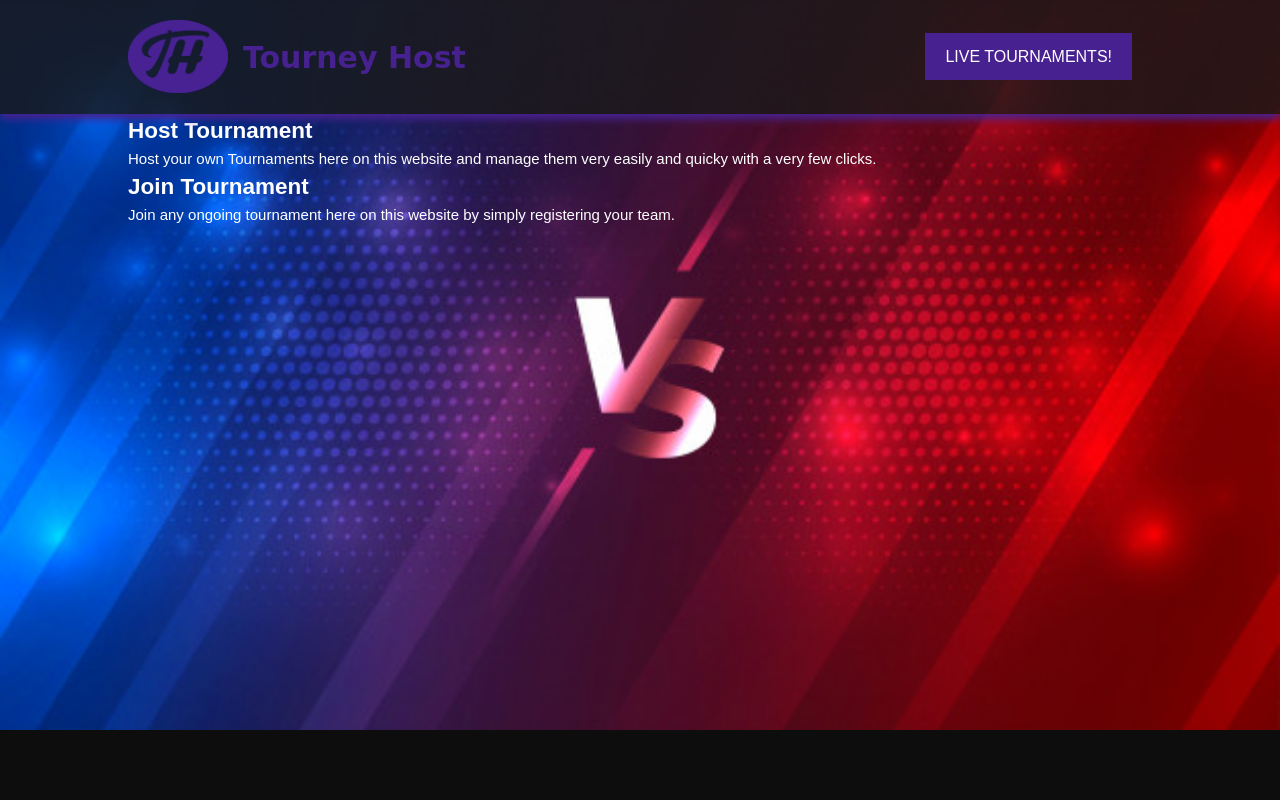
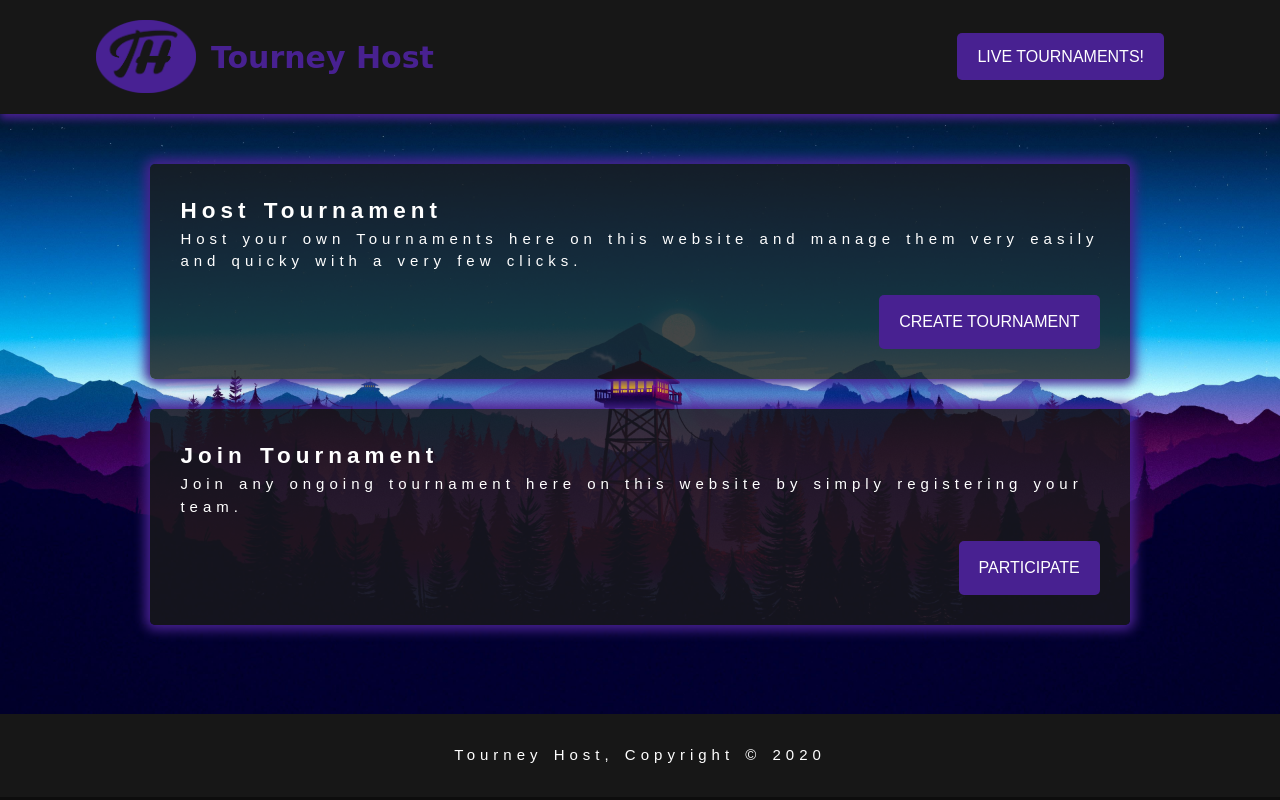
Before and after one commit to RayhanRobbani/Tourney-Host, a PHP site: page / in a window 1280 px wide. Run offline with PHP 8.4, Linux system fonts and the light colour scheme.

Commit message:
homepage done

```diff
--- a/index.css
+++ b/index.css
@@ -4,11 +4,6 @@
 }
 body{
   background-color: #0d0d0d;
-  background-image: url(bg.jpg);
-  height: 100%;
-  background-repeat: no-repeat;
-  background-size: cover;
-  background-attachment: scroll;
   font-family: Arial, Helvetica, sans-serif;
   font-size: 15px;
   line-height: 1.5;
@@ -16,7 +11,7 @@ body{
 }
 
 .container {
-    width: 80%;
+    width: 85%;
     margin: auto;
     overflow: hidden;
 }
@@ -57,10 +52,11 @@ header h1 {
   color: rgb(72, 33, 145);
 }
 
-header a {
+a {
   background-color: rgb(72, 33, 145);
   padding: 15px 20px;
   border: none;
+  border-radius: 5px;
   color: white;
   text-decoration: none;
   text-transform: uppercase;
@@ -68,8 +64,65 @@ header a {
 
 }
 
-header a:hover {
+a:hover {
   background-color: rgb(93, 42, 187);
   box-shadow: 0 0px 10px 4px rgb(93, 42, 187);
   transition-duration: 0.3s;
+  font-weight: bold;
 }
+
+.box1 {
+  background: rgb(26, 26, 26, 0.80);
+  border-radius: 5px;
+  box-shadow: 0 0px 12px 5px rgb(72, 33, 145);
+  margin: 5%;
+  padding: 30px 30px;
+  margin-top: 50px;
+  margin-bottom: 30px;
+}
+
+.box1:hover {
+  background: rgb(26, 26, 26, 0.95);
+}
+
+.box2 {
+  background: rgb(26, 26, 26, 0.80);
+  border-radius: 5px;
+  box-shadow: 0 0px 12px 5px rgb(72, 33, 145);
+  margin: 5%;
+  padding: 30px 30px;
+  margin-top: 30px;
+  margin-bottom: 50px;
+}
+
+.box2:hover {
+  background: rgb(26, 26, 26, 0.95);
+}
+
+section {
+  background: url(bg.jpg); /* 0 -100px */
+  height: 100%;
+  min-height: 600px;
+  background-repeat: no-repeat;
+  background-size: cover;
+  background-attachment: scroll;
+}
+
+section h1, p{
+  letter-spacing: 5px;
+  word-spacing: 2px;
+}
+
+section a {
+  float: right;
+}
+
+.float {
+  display: flow-root;
+}
+
+footer {
+  background: rgb(26, 26, 26, 0.80);
+  padding: 30px 30px;
+  text-align: center;
+}
--- a/index.html
+++ b/index.html
@@ -32,14 +32,25 @@
 
     <section id="showcase">
       <div class="container">
-        <h1>Host Tournament</h1>
-        <p>Host your own Tournaments here on this website and manage them very easily and quicky with a very few clicks.</p>
-        <h1>Join Tournament</h1>
-        <p>Join any ongoing tournament here on this website by simply registering your team.</p>
+        <div class="box1">
+          <h1>Host Tournament</h1>
+          <p>Host your own Tournaments here on this website and manage them very easily and quicky with a very few clicks.</p><br/>
+            <div class="float">
+              <a href="host.html">Create Tournament</a>
+            </div>
+        </div>
+        <div class="box2">
+          <h1>Join Tournament</h1>
+          <p>Join any ongoing tournament here on this website by simply registering your team.</p><br/>
+            <div class="float">
+              <a href="join.html">Participate</a>
+            </div>
+        </div>
       </div>
     </section>
 
     <footer>
+      <p>Tourney Host, Copyright &copy; 2020</p>
     </footer>
   </body>
 
```
Also changed, not shown: bg.jpg, host.jpg (added), join.jpg (added), test.jpg (deleted).
